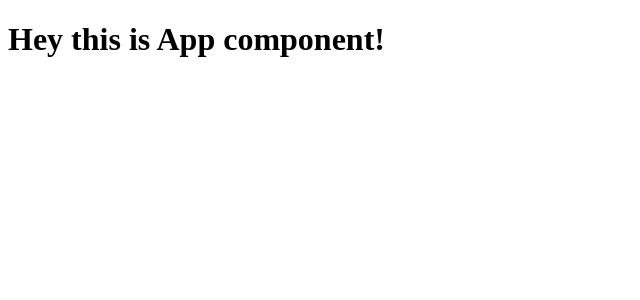
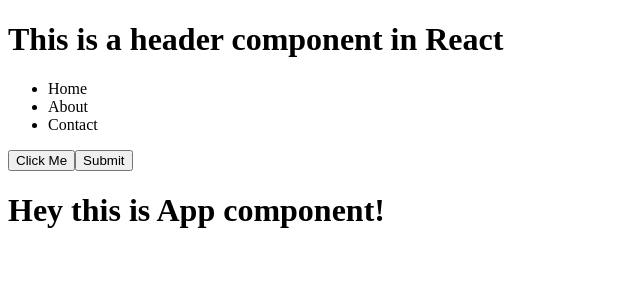
Before and after one commit to genuinelycool/React19FullStack-react19-laravel, a React (Vite) app: page / in a window 1280 px wide. Shown: the top 300 px of the page, without its empty margins (0-640 px from the left). Built offline with nearby package versions, Linux system fonts and the light colour scheme.

Commit message:
How React Components Work | Props & Component Basics Explained | React 19 - Ep 04

```diff
--- a/src/App.jsx
+++ b/src/App.jsx
@@ -1,5 +1,12 @@
+import Header from "./components/layout/Header";
+
 function App() {
-  return <h1>Hey this is App component!</h1>;
+  return (
+    <>
+      <Header />
+      <h1>Hey this is App component!</h1>
+    </>
+  );
 }
 
 export default App;
--- /dev/null
+++ b/src/components/layout/Header.jsx
@@ -0,0 +1,16 @@
+import { Navigation } from "./Navigation"; // export const Navigation = () => {}
+// import Navigation from "./Navigation"; // export default Navigation; hunda matra kaam garcha.
+import { Button } from "../ui/Button";
+
+function Header() {
+  return (
+    <>
+      <h1>This is a header component in React</h1>
+      <Navigation />
+      <Button />
+      <Button label="Submit" />
+    </>
+  );
+}
+
+export default Header;
--- /dev/null
+++ b/src/components/layout/Navigation.jsx
@@ -0,0 +1,20 @@
+export const Navigation = () => {
+  return (
+    <ul>
+      <li>Home</li>
+      <li>About</li>
+      <li>Contact</li>
+    </ul>
+  );
+};
+
+// const Navigation = () => {
+//   return (
+//     <ul>
+//       <li>Home</li>
+//       <li>About</li>
+//       <li>Contact</li>
+//     </ul>
+//   );
+// };
+// export default Navigation;
--- /dev/null
+++ b/src/components/ui/Button.jsx
@@ -0,0 +1,5 @@
+export const Button = ({label}) => {
+  return (
+    <button>{label || "Click Me"}</button>
+  );
+};
```
